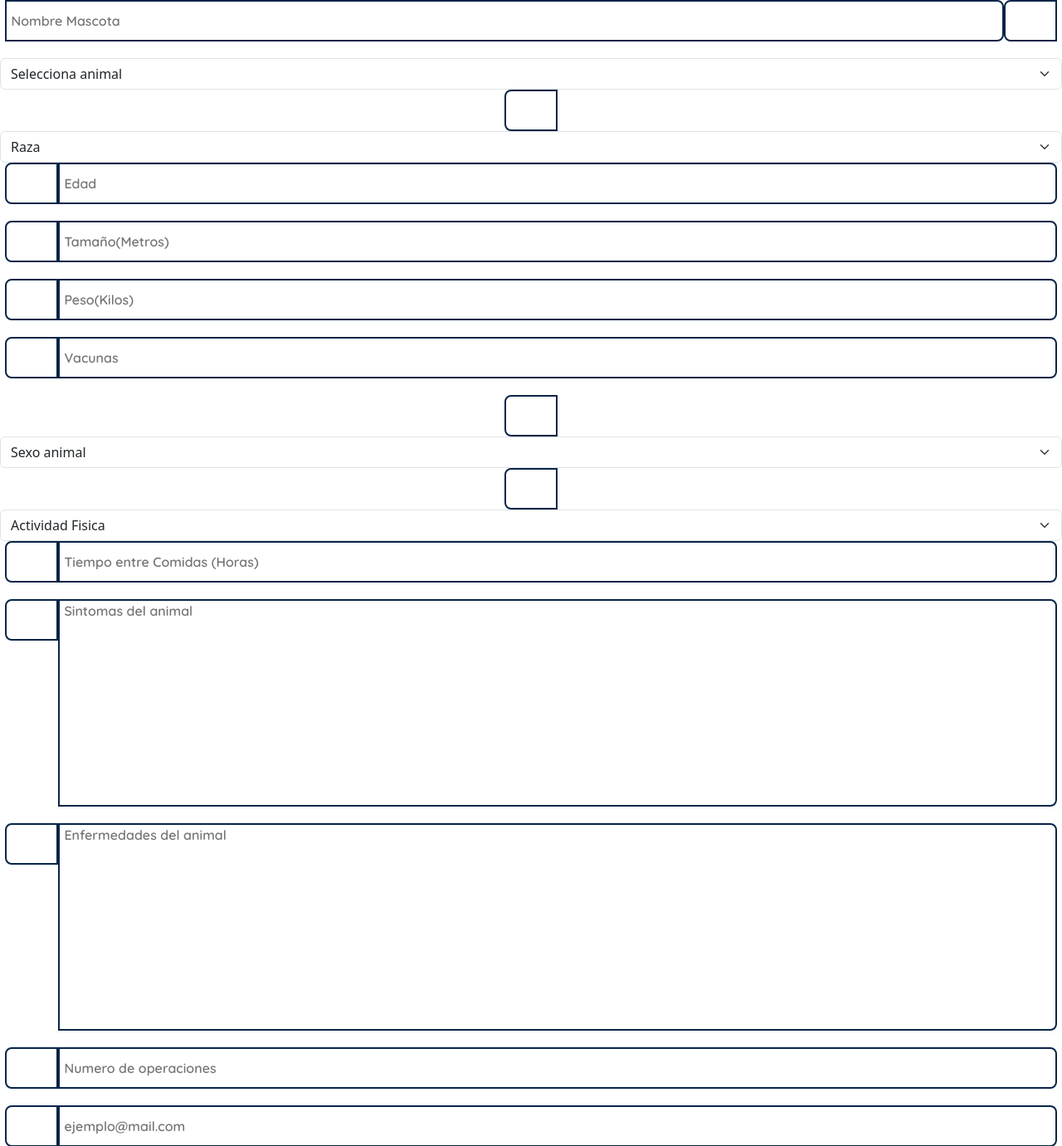
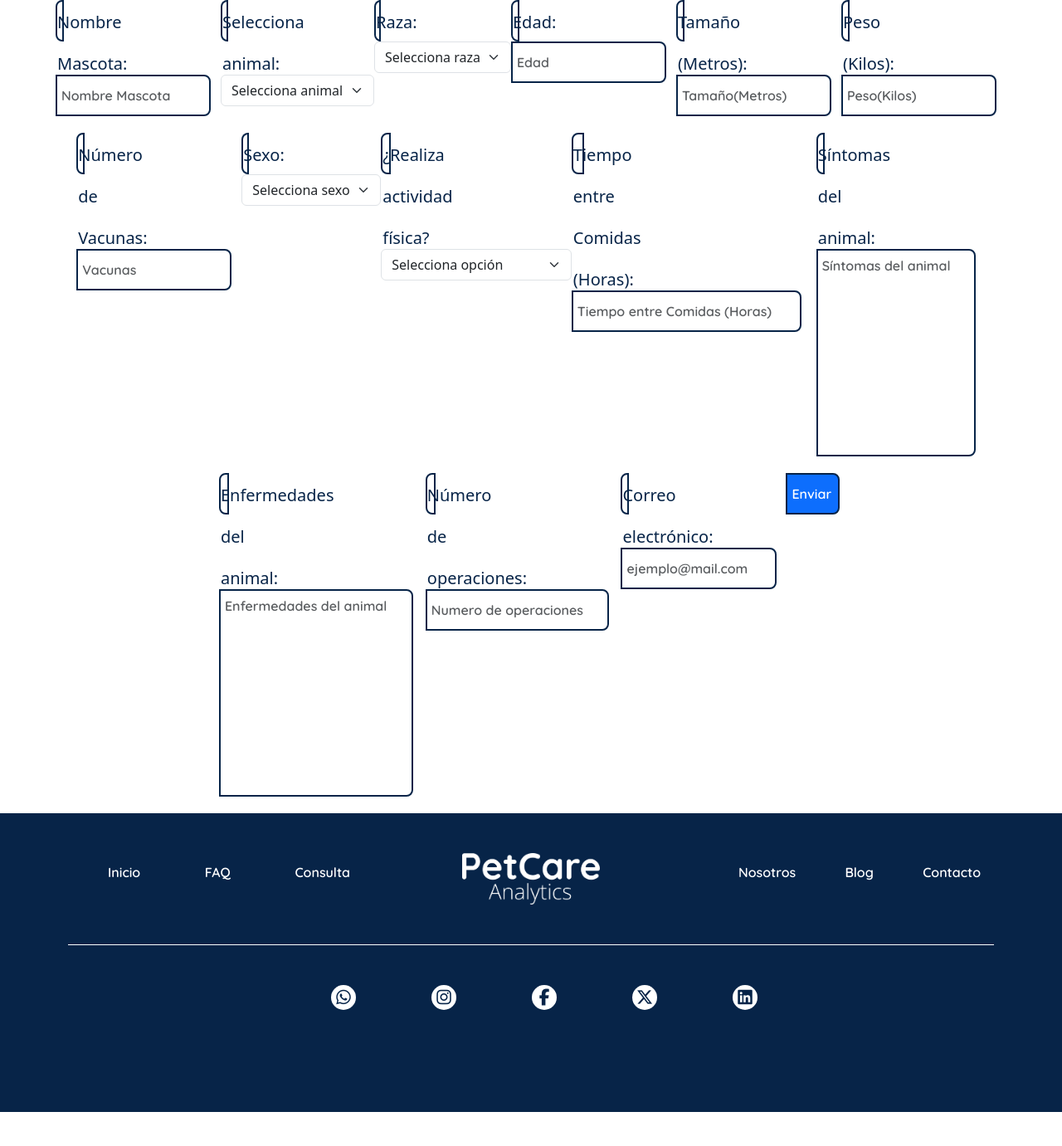
Before and after one commit to JorgPalma/DjangoPCA, a Django app: page /consulta/ in a window 1280 px wide. Shown: the part 78-1459 px from the top of the page at 83% size. After the commit the page ends 1418 px from the top, so only its background shows below. Run offline with Django 4.2, Linux system fonts and the light colour scheme; some libraries are stand-ins or nearby versions.

Commit message:
LISTA DE REPRODUCCION

```diff
--- a/core/static/core/js/main.js
+++ b/core/static/core/js/main.js
@@ -42,11 +42,4 @@ function Api_con_axios() {
     });
 }
 
-
-
-document.addEventListener("DOMContentLoaded", (event) => {
-    console.log("DOM fully loaded and parsed");
-    Swal.fire('SweetAlert2 is working!');
-  });
-
 Api_con_axios();
--- a/core/templates/core/consulta.html
+++ b/core/templates/core/consulta.html
@@ -7,64 +7,82 @@
 {% load static %}
 
 <form action="#" method="post" id="formulario-contacto" class="op-contact-form d-flex flex-wrap justify-content-center">
-  <input type="text" id="nombre" name="nombre" placeholder="Nombre Mascota" required>
-  <br>
-  <label for="animal"></label>
-  <select class="form-select" id="animal" name="animal" aria-label="Default select example" required>
-      <option selected>Selecciona animal</option>
+  <div class="form-group">
+      <label for="nombre">Nombre Mascota:</label>
+      <input type="text" id="nombre" name="nombre" class="form-control" placeholder="Nombre Mascota" required>
+  </div>
+  <div class="form-group">
+      <label for="animal">Selecciona animal:</label>
+      <select class="form-select" id="animal" name="animal" required>
+          <option selected disabled>Selecciona animal</option>
           <option value="1">Perro</option>
           <option value="2">Gato</option>
       </select>
-  <br>
-  <label for="raza"></label>
-  <select class="form-select" id="raza" name="raza" aria-label="Default select example" required>
-      <option selected>Raza</option>
+  </div>
+  <div class="form-group">
+      <label for="raza">Raza:</label>
+      <select class="form-select" id="raza" name="raza" required>
+          <option selected disabled>Selecciona raza</option>
           <!-- Opciones de raza -->
       </select>
-  <br>
-  <label for="edad"></label>
-  <input type="number" id="edad" name="edad" placeholder="Edad" required>
-  <br>
-  <label for="tamaño"></label>
-  <input type="number" id="tamaño" name="tamaño" placeholder="Tamaño(Metros)" required>
-  <br>
-  <label for="peso"></label>
-  <input type="number" id="peso" name="peso" placeholder="Peso(Kilos)" required>
-  <br>
-  <label for="vacunas"></label>
-  <input type="number" id="vacunas" name="vacunas" placeholder="Vacunas" required>
-  <br>
-  <label for="sexo"></label>
-  <select class="form-select" id="sexo" name="sexo" aria-label="Default select example" required>
-      <option selected>Sexo animal</option>
+  </div>
+  <div class="form-group">
+      <label for="edad">Edad:</label>
+      <input type="number" id="edad" name="edad" class="form-control" placeholder="Edad" required>
+  </div>
+  <div class="form-group">
+      <label for="tamaño">Tamaño (Metros):</label>
+      <input type="number" id="tamaño" name="tamaño" class="form-control" placeholder="Tamaño(Metros)" required>
+  </div>
+  <div class="form-group">
+      <label for="peso">Peso (Kilos):</label>
+      <input type="number" id="peso" name="peso" class="form-control" placeholder="Peso(Kilos)" required>
+  </div>
+  <div class="form-group">
+      <label for="vacunas">Número de Vacunas:</label>
+      <input type="number" id="vacunas" name="vacunas" class="form-control" placeholder="Vacunas" required>
+  </div>
+  <div class="form-group">
+      <label for="sexo">Sexo:</label>
+      <select class="form-select" id="sexo" name="sexo" required>
+          <option selected disabled>Selecciona sexo</option>
           <option value="1">Macho</option>
           <option value="2">Hembra</option>
       </select>
-  <br>
-  <label for="actividad"></label>
-  <select class="form-select" id="actividad" name="actividad" aria-label="Default select example" required>
-      <option selected>Actividad Fisica</option>
-      <option value="1">Si</option>
+  </div>
+  <div class="form-group">
+      <label for="actividad">¿Realiza actividad física?</label>
+      <select class="form-select" id="actividad" name="actividad" required>
+          <option selected disabled>Selecciona opción</option>
+          <option value="1">Sí</option>
           <option value="2">No</option>
       </select>
-  <br>
-  <label for="comida"></label>
-  <input type="number" id="comida" name="comida" placeholder="Tiempo entre Comidas (Horas)" required>
-  <br>
-  <label for="sintomas"></label>
-  <textarea id="sintomas" name="sintomas" rows="2" placeholder="Sintomas del animal" required></textarea>
-  <br>
-  <label for="enfermedades"></label>
-  <textarea id="enfermedades" name="enfermedades" rows="2" placeholder="Enfermedades del animal" required></textarea>
-  <br>
-  <label for="operaciones"></label>
-  <input type="number" id="operaciones" name="operaciones" placeholder="Numero de operaciones" required>
-  <br>
-  <label for="correo"></label>
-  <input type="email" id="correo" name="correo" placeholder="ejemplo@mail.com" required>
-  <br>
-  <input type="submit" value="Enviar">
+  </div>
+  <div class="form-group">
+      <label for="comida">Tiempo entre Comidas (Horas):</label>
+      <input type="number" id="comida" name="comida" class="form-control" placeholder="Tiempo entre Comidas (Horas)" required>
+  </div>
+  <div class="form-group">
+      <label for="sintomas">Síntomas del animal:</label>
+      <textarea id="sintomas" name="sintomas" rows="2" class="form-control" placeholder="Síntomas del animal" required></textarea>
+  </div>
+  <div class="form-group">
+      <label for="enfermedades">Enfermedades del animal:</label>
+      <textarea id="enfermedades" name="enfermedades" rows="2" class="form-control" placeholder="Enfermedades del animal" required></textarea>
+  </div>
+  <div class="form-group">
+      <label for="operaciones">Número de operaciones:</label>
+      <input type="number" id="operaciones" name="operaciones" class="form-control" placeholder="Numero de operaciones" required>
+  </div>
+  <div class="form-group">
+      <label for="correo">Correo electrónico:</label>
+      <input type="email" id="correo" name="correo" class="form-control" placeholder="ejemplo@mail.com" required>
+  </div>
+  <div class="form-group">
+      <input type="submit" value="Enviar" class="btn btn-primary">
+  </div>
 </form>
+
 
                 <script src="sweetalert2.all.min.js"></script>
 
--- a/core/templates/core/home.html
+++ b/core/templates/core/home.html
@@ -18,9 +18,11 @@
               </div>
               <div class="col-6 op-cta-text d-flex flex-wrap">
                 <img class="op-cta-img" src="{% static 'core/img/1.jpeg' %}" alt="Gatito y perrito bonito" width="500">
+
               </div>
             </div>
           </div>
+
         </section>
         <aside class="op-nosotros pb-3" id="nosotros">
           <div class="container">
@@ -85,11 +87,15 @@
                       cum sed porro, sit, expedita velit dolor voluptas ipsam necessitatibus
                       blanditiis repudiandae molestiae autem ipsum provident assumenda.a
                     </p>
+
                   </div>
+
                 </article>
               </div>
             </div>
+
           </div>
+
         </main>
 
 {% endblock %}
--- a/core/templates/core/nosotros.html
+++ b/core/templates/core/nosotros.html
@@ -42,8 +42,10 @@
                   <br>
                   </p>
                   <p class="op-nosotros-span-ng text-center">¡Bienvenid@ a nuestro compromiso con los animales!</p>
+                  <iframe style="border-radius:12px" src="https://open.spotify.com/embed/playlist/3VRVbcHCZ0VpBN65GzDanR?utm_source=generator&theme=0" width="100%" height="352" frameBorder="0" allowfullscreen="" allow="autoplay; clipboard-write; encrypted-media; fullscreen; picture-in-picture" loading="lazy"></iframe>
                   <img class="mx-auto d-block mt-5" src="{% static 'core/img/LogotipoTransparente.png' %}" alt="PetCare Analytics" width="200px">
                 </div>
+
             </div>
           </div>
         </aside>
--- a/core/templates/core/template.html
+++ b/core/templates/core/template.html
@@ -10,6 +10,7 @@
         <link href="https://fonts.googleapis.com/css2?family=Open+Sans:wght@300;400&family=Quicksand:wght@600;700&display=swap" rel="stylesheet">
         <link href="https://cdn.jsdelivr.net/npm/bootstrap@5.3.2/dist/css/bootstrap.min.css" rel="stylesheet" integrity="sha384-T3c6CoIi6uLrA9TneNEoa7RxnatzjcDSCmG1MXxSR1GAsXEV/Dwwykc2MPK8M2HN" crossorigin="anonymous">
         <link rel="stylesheet" href="{% static 'core/css/style.css' %}">
+
         <title>PetCare | Inicio</title>
     </head>
     <body>
@@ -113,4 +114,7 @@
     <script src="https://cdn.jsdelivr.net/npm/bootstrap@5.3.2/dist/js/bootstrap.min.js" integrity="sha384-BBtl+eGJRgqQAUMxJ7pMwbEyER4l1g+O15P+16Ep7Q9Q+zqX6gSbd85u4mG4QzX+" crossorigin="anonymous"></script>
     <script src="https://cdn.jsdelivr.net/npm/axios@1.3.4/dist/axios.min.js"></script>
     <script src="{% static 'core/js/main.js' %}"></script>
+    <script src="https://cdn.jsdelivr.net/npm/sweetalert2@11"></script>
+
+
 </html>
```
Also changed, not shown: core/static/core/css/form.css (+11 -11 lines). Lines whose indentation alone changed are shown as unchanged.
